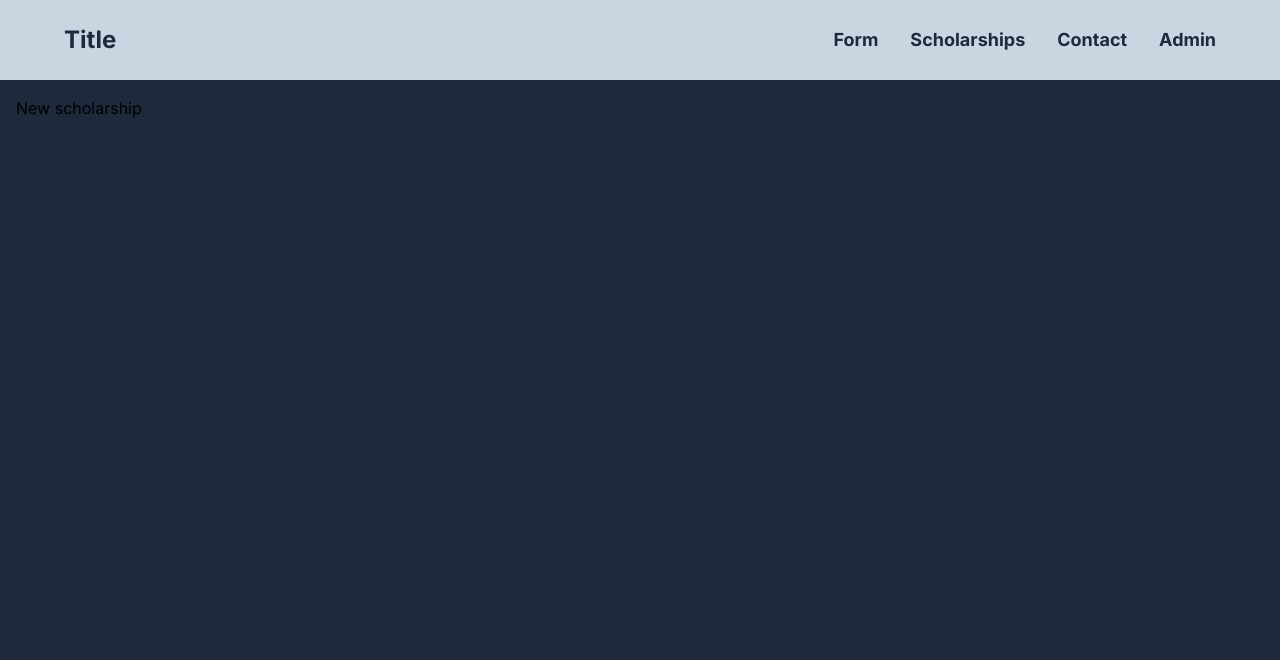
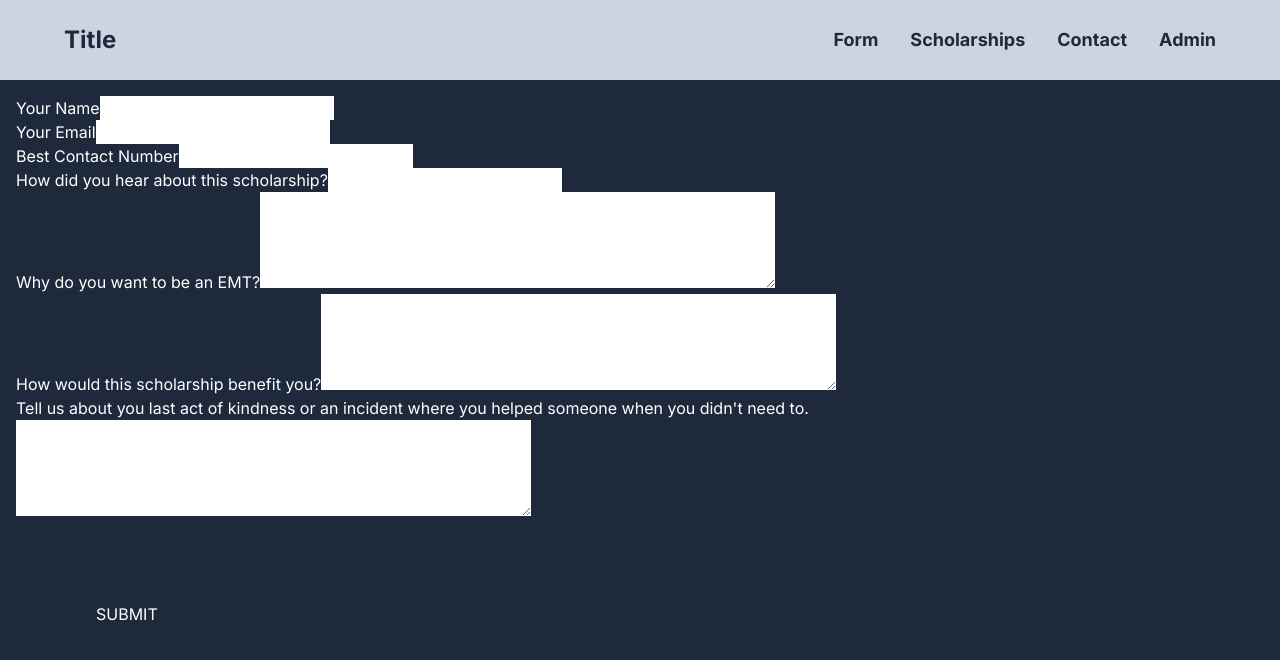
Before and after one commit to brandonmcconathy/Travis-River-Jones-Foundation, a Next.js app: page /scholarships/1 in a window 1280 px wide. Shown: the top 660 px of the page. Built offline with nearby package versions, Linux system fonts and the light colour scheme; no server answers.

Commit message:
fixed form url and updated data sent to firestore

```diff
--- /dev/null
+++ b/src/app/scholarships/[id]/forms.jsx
@@ -0,0 +1,72 @@
+'use client'
+
+import { useState } from "react"
+import { updateDoc, doc, arrayUnion } from "firebase/firestore"
+import { db } from "../../../../lib/firebase"
+
+export function Form1({pageId}) {
+
+  const [formData, setFormData] = useState({
+    name: '', email: '', number: '', answer1: '', answer2: '', answer3: '', answer4: ''
+  })
+
+  const handleChange = (event) => {
+    const { name, value } = event.target
+    setFormData( (prevFormData) => ({ ...prevFormData, [name]: value}))
+  }
+
+  const handleSubmit = (event) => {
+    event.preventDefault()
+    addDBData({
+      name: formData.name,
+      email: formData.email,
+      number: formData.number,
+      answers: [formData.answer1, formData.answer2, formData.answer3, formData.answer4]
+    })
+    setFormData({name: '', email: '', number: '', answer1: '', answer2: '', answer3: '', answer4: ''})
+  }
+
+  const addDBData = async (formData) => {
+    await updateDoc(doc(db, 'scholarships', pageId), {
+      applicants: arrayUnion(formData)
+    })
+  }
+
+  return(
+    <div className='text-white'>
+      <form autoComplete='off' onSubmit={handleSubmit}>
+        <div>
+          <label>Your Name</label>
+          <input type="text" name='name' value={formData.name} onChange={handleChange} required
+          className='text-black'></input>
+        </div>
+        <div>
+          <label>Your Email</label>
+          <input type="email" name='email' value={formData.email} onChange={handleChange} required className='text-black'></input>
+        </div>
+        <div>
+          <label>Best Contact Number</label>
+          <input type="tel" name='number' value={formData.number} onChange={handleChange} required className='text-black'></input>
+        </div>
+        <div>
+          <label>How did you hear about this scholarship?</label>
+          <input type="text" name='answer1' value={formData.answer1} onChange={handleChange} required className='text-black'></input>
+        </div>
+        <div>
+          <label>Why do you want to be an EMT?</label>
+          <textarea rows='4' cols='50' name='answer2' value={formData.answer2} onChange={handleChange} required className='text-black'></textarea>
+        </div>
+        <div>
+          <label>How would this scholarship benefit you?</label>
+          <textarea rows='4' cols='50' name='answer3' value={formData.answer3} onChange={handleChange} required className='text-black'></textarea>
+        </div>
+        <div>
+          <label>Tell us about you last act of kindness or an incident where you helped someone when you didn't need to.</label>
+          <textarea rows='4' cols='50' name='answer4' value={formData.answer4} onChange={handleChange} required className='text-black'></textarea>
+        </div>
+        <button type="submit" className='mt-20 ml-20'>SUBMIT</button>
+      </form>
+    </div>
+
+  )
+}
--- a/src/app/scholarships/[id]/page.jsx
+++ b/src/app/scholarships/[id]/page.jsx
@@ -1,13 +1,11 @@
-
+import {Form1} from "./forms"
 
 export default function Page({params}) {
 
 
-  console.log(params.id)
-
   return(
     <div>
-      <h1>New scholarship</h1>
+      <Form1 pageId={params.id}/>
     </div>
   )
 }
--- a/src/app/scholarships/scholarshipdisplay.jsx
+++ b/src/app/scholarships/scholarshipdisplay.jsx
@@ -10,7 +10,6 @@ export default function ScholarshipDisplay({scholarshipData}) {
   return(
     <Link href={{
       pathname: `/scholarships/${scholarshipData.id}`,
-      query: scholarshipData
       }}>
       <div className="bg-white m-10 p-4">
         <h1>{title}</h1>
```
